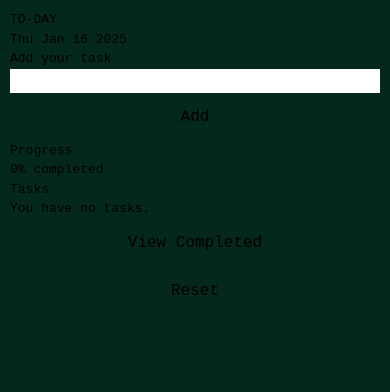
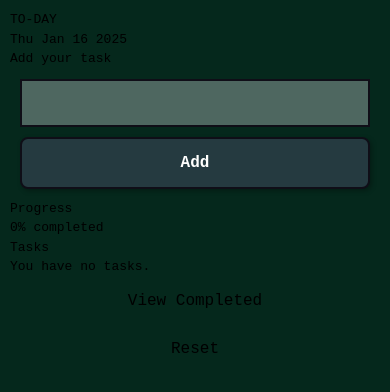
Before and after one commit to aayushiie/to-day, a React (Vite) app: page / in a window 390 px wide. Shown: the top 392 px of the page. Built offline with nearby package versions, Linux system fonts and the light colour scheme.

Commit message:
updated design

```diff
--- a/src/components/ToDo.jsx
+++ b/src/components/ToDo.jsx
@@ -80,26 +80,24 @@ const AddToDo = () => {
 
   return (
     <>
-      <div className="border-solid border-2 rounded-md border-[#0f0e17] my-3 mx-6 shadow-lg text-[#fffffe]">
+      <div className="border-solid border-2 rounded-md border-[#0f0e17] my-3 mx-6 shadow-lg text-[#fffffe] p-4">
         <h2 className="pb-2 pt-4 px-2 underline text-lg">Add your task</h2>
+        <div className="add-task-container">
           <input
             onChange={handleChange}
             value={todo}
             type="text"
             onKeyDown={(e) => {
-            if (e.key === "Enter") {
-              handleAdd();
-            }
+              if (e.key === "Enter") handleAdd();
             }}
-          className="bg-[#4e6760] border-b-2 mx-2 pt-2 px-2 text-black border-[#0f0e17] w-auto focus:outline-none"
+            className="task-input"
           />
-        <button
-          onClick={handleAdd}
-          className="bg-[#253a40] text-[#fffffe] border-2 rounded-lg border-[#0f0e17] shadow-md mx-4 py-2 my-4 px-6 font-bold hover:shadow-[#fffffe] hover:shadow-2xl hover:transition-shadow"
-        >
+          <button onClick={handleAdd} className="add-btn">
             Add
           </button>
         </div>
+      </div>
+
 
       <div className="my-3 mx-6 p-4">
         <h2 className="text-lg text-[#fffffe] mb-2 font-bold">Progress</h2>
--- a/src/index.css
+++ b/src/index.css
@@ -24,40 +24,33 @@
   background-color: #253a40;
 }
 
-/* Ensure the container takes full width on small screens */
 @media (max-width: 768px) {
-  /* Make sure the main wrapper fits within the screen */
   .container {
     width: 100%;
     padding: 10px;
   }
 
-  /* Adjust the input field to be full width */
   input[type="text"] {
     width: 100%;
-    font-size: 16px; /* Increase font size for readability */
+    font-size: 16px;
   }
 
-  /* Make buttons full-width on smaller screens */
   button {
     width: 100%;
     padding: 12px;
     font-size: 16px;
   }
 
-  /* Adjust task list items */
   .task-item {
-    flex-direction: column; /* Stack elements vertically */
+    flex-direction: column;
     align-items: flex-start;
   }
 
-  /* Ensure progress bar is responsive */
   .progress-bar {
     width: 100%;
     height: 6px;
   }
 
-  /* Reduce margins and padding for better spacing */
   .buttons {
     display: flex;
     flex-direction: column;
@@ -68,9 +61,64 @@
     margin-bottom: 8px;
   }
 
-  /* Adjust text size for better readability */
   .task-text {
     font-size: 18px;
-    word-wrap: break-word; /* Prevents text from overflowing */
+    word-wrap: break-word;
   }
 }
+
+.add-task-container {
+  display: flex;
+  flex-wrap: wrap; /* Allows wrapping for smaller screens */
+  align-items: center;
+  justify-content: space-between;
+  padding: 10px;
+  gap: 10px; /* Adds spacing between elements */
+}
+
+/* Ensure input adjusts properly */
+.task-input {
+  flex: 1; /* Takes available space */
+  min-width: 0; /* Prevents overflow */
+  padding: 10px;
+  font-size: 16px;
+  border: 2px solid #0f0e17;
+  background-color: #4e6760;
+  color: black;
+  outline: none;
+}
+
+/* Responsive Add Button */
+.add-btn {
+  white-space: nowrap; /* Prevents text wrapping */
+  padding: 12px 16px; /* Adjusts padding for better fit */
+  font-size: 16px;
+  border: 2px solid #0f0e17;
+  background-color: #253a40;
+  color: #fffffe;
+  border-radius: 8px;
+  font-weight: bold;
+  box-shadow: 2px 2px 5px rgba(0, 0, 0, 0.3);
+  transition: all 0.3s ease-in-out;
+}
+
+.add-btn:hover {
+  box-shadow: 0 0 10px #fffffe;
+}
+
+/* 📱 Mobile Responsive */
+@media (max-width: 600px) {
+  .add-task-container {
+    flex-direction: column; /* Stack elements vertically */
+    align-items: stretch;
+  }
+
+  .task-input {
+    width: 100%; /* Full width */
+  }
+
+  .add-btn {
+    width: 100%; /* Button stretches across screen */
+    text-align: center;
+  }
+}
```
Lines whose indentation alone changed are shown as unchanged.
